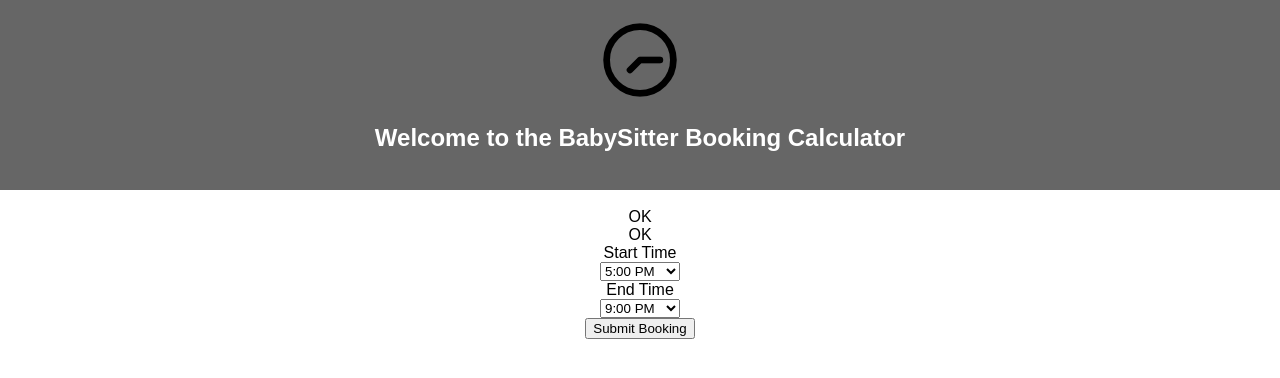
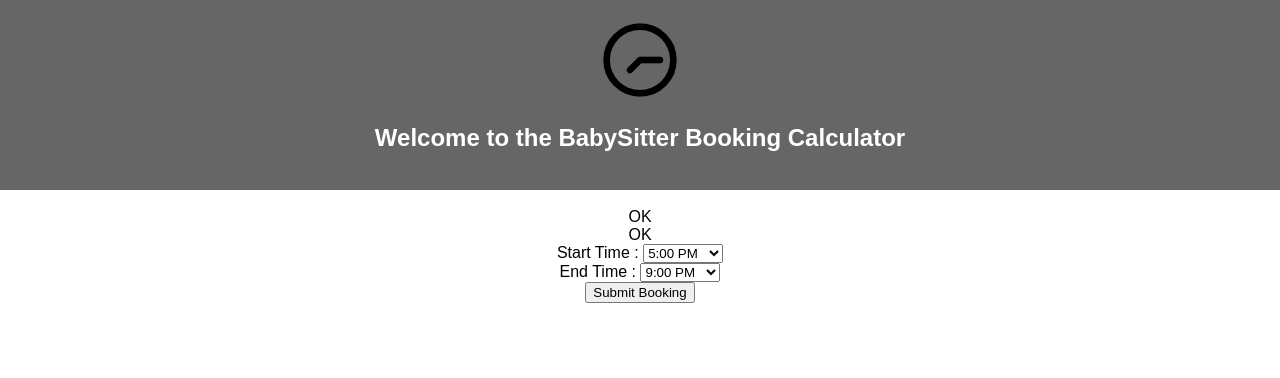
Before and after one commit to scHarvey/babysitter-kata-react, a React (Create React App) app: page / in a window 1280 px wide. Shown: the top 378 px of the page. Built offline with nearby package versions, Linux system fonts and the light colour scheme.

Commit message:
Additional cleanup
Removed some legacy stuff from styling I’m no longer using

```diff
--- a/src/components/TimePicker.js
+++ b/src/components/TimePicker.js
@@ -14,8 +14,7 @@ class TimePicker extends React.Component {
       hour: PropTypes.number,
       minutes: PropTypes.number,
       period: PropTypes.string
-    }).isRequired,
-    color: PropTypes.string
+    }).isRequired
   }
 
   /**
@@ -72,9 +71,9 @@ class TimePicker extends React.Component {
   */
   render() {
     return (
-      <div className="form-group">
-        <label htmlFor="timepicker" className="col-sm-2 control-label">{this.props.label}</label>
-        <div className="col-sm-10">
+      <div>
+        <div>
+          <label htmlFor="timepicker">{this.props.label} : </label>
           <select name={this.props.stateVar} value={`${this.props.defaultTime.hour}|${this.props.defaultTime.minutes}|${this.props.defaultTime.period}`} className={this.props.propClass} onChange={this.timeChange}>
             {this.timeOptions()}
           </select>
@@ -84,7 +83,5 @@ class TimePicker extends React.Component {
   }
 };
 
-TimePicker.defaultProps = {
-  color: 'green'
-}
+
 export default TimePicker;
```
